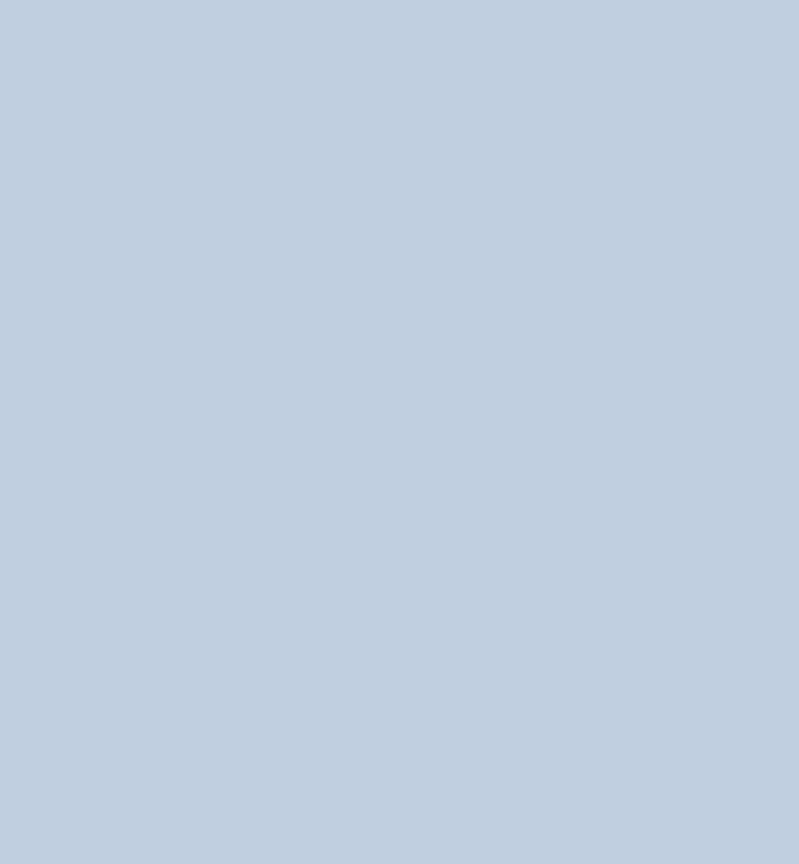
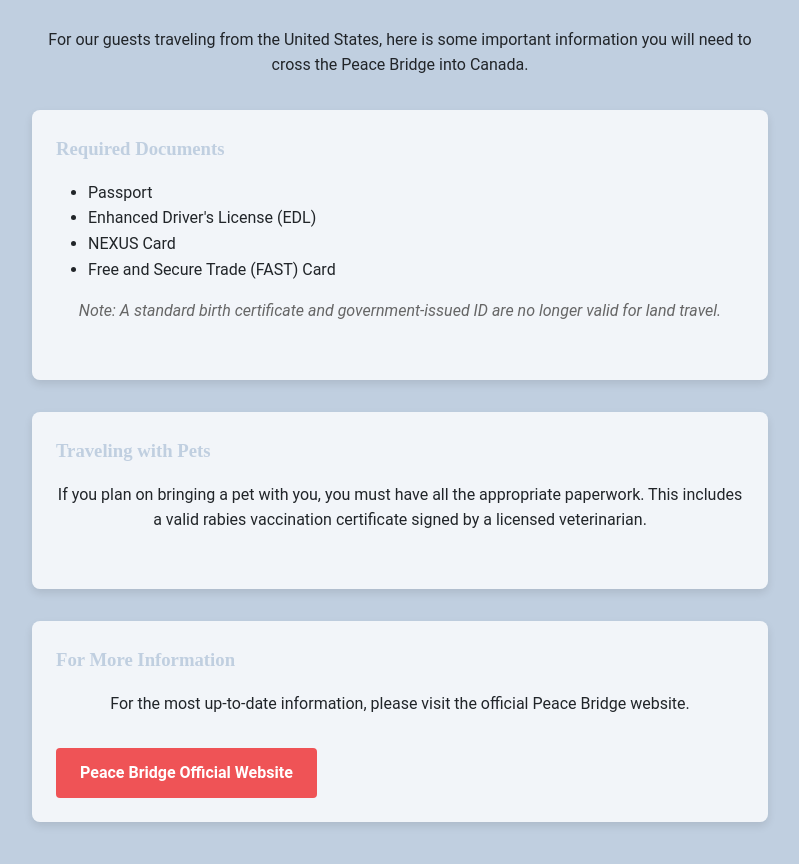
Before and after one commit to rinben/wedding-website, a React (Vite) app in the folder client/: page /travel in a window 1280 px wide. Shown: the part 2270-3134 px from the top of the page, without its empty margins (240-1039 px from the left). Before the commit the page ends 2204 px from the top, so only its background shows below. Built offline with nearby package versions, Linux system fonts and the light colour scheme.

Commit message:
added peace bridge border crossing to travel pg

```diff
--- a/client/src/App.jsx
+++ b/client/src/App.jsx
@@ -9,6 +9,7 @@ import CanadaTravel from "./components/CanadaTravel";
 import BuffaloTravel from "./components/BuffaloTravel";
 import Restaurants from "./components/Restaurants";
 import Attractions from "./components/Attractions";
+import PeaceBridge from "./components/PeaceBridge";
 import Photos from "./components/Photos";
 import Registry from "./components/Registry";
 import AdminDashboard from "./components/AdminDashboard";
--- a/client/src/HomePage.css
+++ b/client/src/HomePage.css
@@ -2,8 +2,9 @@
 .hero-section {
   width: 100%;
   min-height: 100vh;
-  background-size: cover;
+  background-size: cover; /* Use cover to fill the screen */
   background-position: center center;
+  background-repeat: no-repeat;
   display: flex;
   justify-content: center;
   align-items: center;
--- /dev/null
+++ b/client/src/components/PeaceBridge.css
@@ -0,0 +1,55 @@
+/* src/components/PeaceBridge.css */
+.peace-bridge-container {
+  padding: 2rem;
+  font-family: var(--font-default);
+  text-align: center;
+  max-width: 800px;
+  margin: 0 auto;
+}
+
+.peace-bridge-container h2 {
+  font-size: 3rem;
+  color: var(--color-secondary);
+  margin-bottom: 1rem;
+}
+
+.border-info-card {
+  background-color: rgba(255, 255, 255, 0.8);
+  border-radius: 8px;
+  box-shadow: 0 4px 8px rgba(0, 0, 0, 0.1);
+  padding: 1.5rem;
+  text-align: left;
+  margin-bottom: 2rem;
+}
+
+.border-info-card h3 {
+  color: var(--color-primary);
+  font-family: var(--font-cute);
+  margin-bottom: 1rem;
+}
+
+.border-info-card ul {
+  list-style-type: disc;
+  padding-left: 2rem;
+}
+
+.note {
+  font-style: italic;
+  color: #666;
+  margin-top: 1rem;
+}
+
+.info-button {
+  display: inline-block;
+  background-color: var(--color-secondary);
+  color: white;
+  text-decoration: none;
+  padding: 0.75rem 1.5rem;
+  border-radius: 4px;
+  font-weight: bold;
+  transition: background-color 0.3s ease;
+}
+
+.info-button:hover {
+  background-color: #b3777d;
+}
--- /dev/null
+++ b/client/src/components/PeaceBridge.jsx
@@ -0,0 +1,55 @@
+import React from "react";
+import "./PeaceBridge.css";
+
+function PeaceBridge() {
+  return (
+    <div className="peace-bridge-container">
+      <h2>Crossing the Peace Bridge</h2>
+      <p>
+        For our guests traveling from the United States, here is some important
+        information you will need to cross the Peace Bridge into Canada.
+      </p>
+
+      <div className="border-info-card">
+        <h3>Required Documents</h3>
+        <ul>
+          <li>Passport</li>
+          <li>Enhanced Driver's License (EDL)</li>
+          <li>NEXUS Card</li>
+          <li>Free and Secure Trade (FAST) Card</li>
+        </ul>
+        <p className="note">
+          Note: A standard birth certificate and government-issued ID are no
+          longer valid for land travel.
+        </p>
+      </div>
+
+      <div className="border-info-card">
+        <h3>Traveling with Pets</h3>
+        <p>
+          If you plan on bringing a pet with you, you must have all the
+          appropriate paperwork. This includes a valid rabies vaccination
+          certificate signed by a licensed veterinarian.{" "}
+        </p>
+      </div>
+
+      <div className="border-info-card">
+        <h3>For More Information</h3>
+        <p>
+          For the most up-to-date information, please visit the official Peace
+          Bridge website.
+        </p>
+        <a
+          href="https://www.peacebridge.com/"
+          target="_blank"
+          rel="noopener noreferrer"
+          className="info-button"
+        >
+          Peace Bridge Official Website
+        </a>
+      </div>
+    </div>
+  );
+}
+
+export default PeaceBridge;
--- a/client/src/components/Travel.jsx
+++ b/client/src/components/Travel.jsx
@@ -1,5 +1,7 @@
 // src/components/Travel.jsx
 import React from "react";
+import PeaceBridge from "./PeaceBridge";
+import "./PeaceBridge.css";
 import "./Travel.css";
 import { Link } from "react-router-dom";
 
@@ -94,6 +96,8 @@ function Travel() {
           </Link>
         </div>
       </div>
+
+      <PeaceBridge />
     </div>
   );
 }
```
Also changed, not shown: 1 other file (tests, documents, lock files or other folders).
